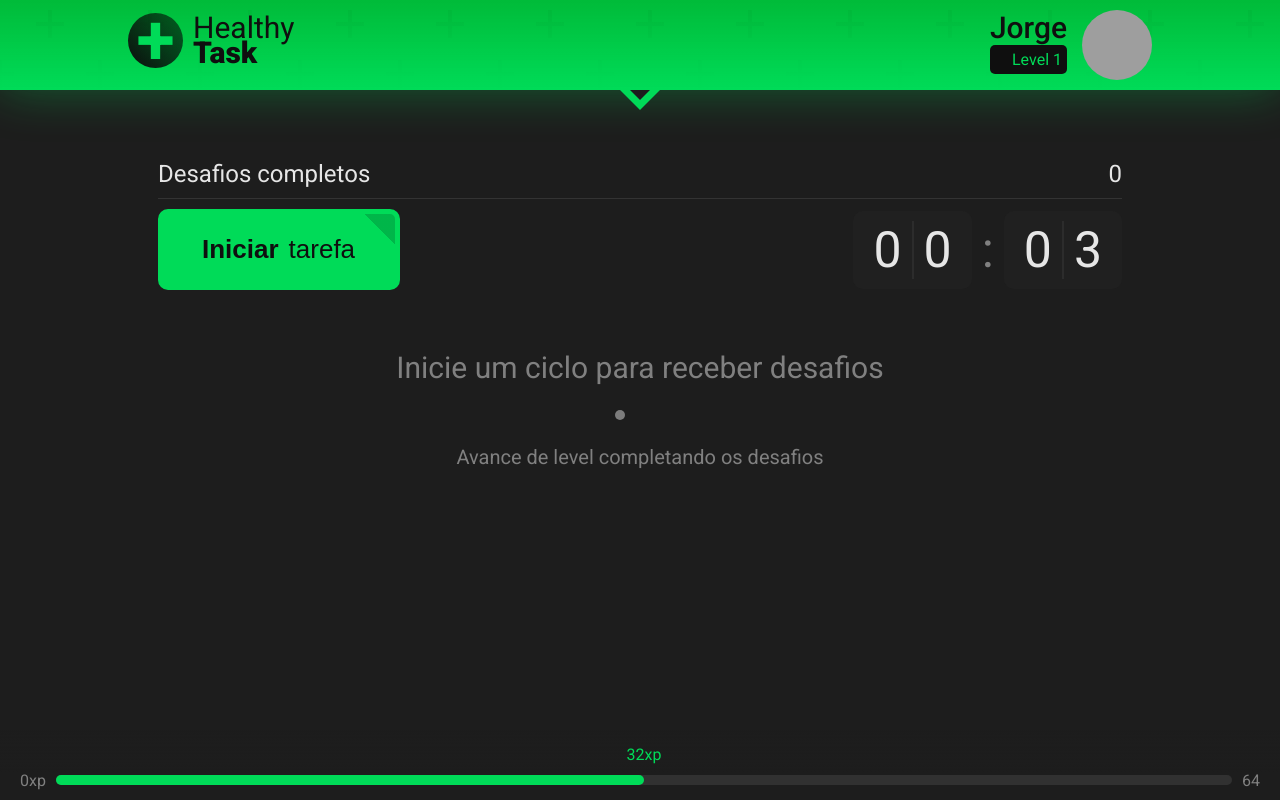
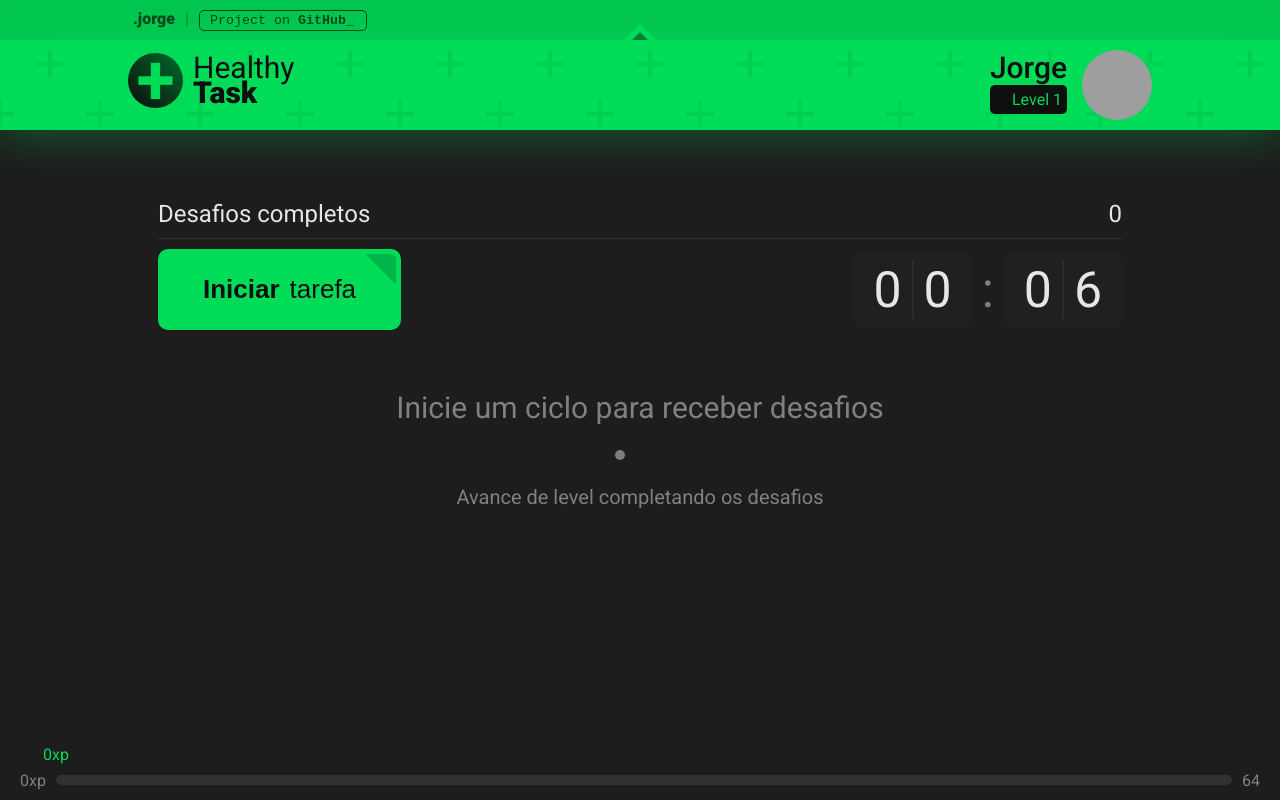
Before and after one commit to dotjorge/healthy-task, a Next.js app: page / in a window 1280 px wide. Built offline with nearby package versions, Linux system fonts and the light colour scheme; grey boxes are pictures that could not be loaded.

Commit message:
Cookies funcionando

```diff
--- a/src/components/Botao.tsx
+++ b/src/components/Botao.tsx
@@ -37,10 +37,12 @@ const IniciarTarefa = styled.button`
   &[data-teste="iniciar"] {
     &:before{
     content:'';
+    position:absolute;
     width:0;height:0;
     border:10px solid transparent;
     border-left:10px solid var(--cor);
-    margin-right:-21px;
+    //margin-right:-21px;
+    left:10px;
     opacity:0;
     transition:.2s ease;
     }
@@ -60,20 +62,22 @@ const IniciarTarefa = styled.button`
     content:'';
     position:absolute;
     width:100%;height:100%;
-    left:0;right:0;
+    left:0;
     border-radius:10px;
     box-shadow:0 0 0px var(--corBg);
     opacity:.4;
     transition:.2s ease;
+    z-index:-1;
   }
 
   &:not(:disabled):hover::before{
-    margin-right:0;
+    //margin-right:0;
+    left:20px;
     opacity:1;
 
   }
   &:not(:disabled):hover:after{
-    box-shadow:-5px 5px 20px var(--corBg);
+    box-shadow:0 0 25px var(--corBg);
   }
 
 
--- /dev/null
+++ b/src/components/Dotjorge.tsx
@@ -0,0 +1,125 @@
+import styled from 'styled-components'
+
+
+const Fundo = styled.div`
+    position:relative;
+    background:rgba(0,0,0,.1);
+    display:flex;
+    justify-content:center;
+    align-items:center;
+    height:40px;
+    padding:0 10px;
+    color:black;
+
+    &:before{
+        content:'';
+        position:absolute;
+        width:100%;
+        height:100%;
+        background:var(--verde);
+        z-index:-1;
+    }
+
+    //pega a primeira div
+    & > div:first-child{
+        width:100%;
+        max-width:1024px;
+        display:flex;
+
+        opacity:.7;
+
+        & > span{
+            margin:0 10px;
+            opacity:.5;
+        }
+
+        @media only screen and (max-width: 800px) {
+            & {
+            display:flex;
+            justify-content:space-between;
+            }
+
+            & > span{
+            display:none;
+            }
+        }
+    }
+`
+
+const Logo = styled.div`
+    font-weight:900;
+    margin-left:5px;
+    transition: .2s ease transform;
+
+
+    &:before{
+        content:'.';
+    }
+
+    &:hover{
+        transform:scale(1.1);
+    }
+
+`
+
+const Botao = styled.button`
+    font-family:monospace;
+    color:black;
+    background:rgba(0,0,0,0);
+    border:1px solid black;
+    outline:none;
+    border-radius:5px;
+    padding:2px 8px;
+    cursor:pointer;
+
+    &:before{
+        content:'>';
+        font-weight:bold;
+        margin-right:-6px;
+        opacity:0;
+        transition:.2s ease all;
+    }
+
+    &:after{
+        content:'_';
+        font-weight:bold;
+        margin-right:4px;
+        animation:piscar 1s ease forwards infinite;
+
+
+        @keyframes piscar{
+            0%{opacity:0;}
+            30%{opacity:0;}
+            50%{opacity:1;}
+            70%{opacity:0;}
+            100%{opacity:0;}
+        }
+    }
+
+    &:active{
+        background:rgba(255,255,255,.1);
+    }
+
+    &:hover:before{
+        margin-right:4px;
+        opacity:1;
+    }
+`
+
+export default function Dotjorge({...props}){
+    return(
+        <>
+            <Fundo {...props}>
+                <div>
+                    <a href="https://github.com/dotjorge" target="_blank">
+                        <Logo>jorge</Logo>
+                    </a>
+                    <span> | </span>
+                    <a href="https://github.com/dotjorge" target="_blank">
+                    <Botao>Project on <b>GitHub</b></Botao>
+                    </a>
+                </div>
+            </Fundo>
+        </>
+    );
+  };
--- a/src/components/Index.tsx
+++ b/src/components/Index.tsx
@@ -6,6 +6,7 @@ import Botao from "./Botao";
 import Contador from "./Contador";
 import Corpo from "./Corpo";
 import Desafio, { InicieUmCiclo, CarregandoDesafio, DarDesafio } from "./Desafios";
+import Dotjorge from "./Dotjorge";
 import Fundo from "./Fundo";
 import Topo from "./Topo";
 
@@ -24,6 +25,7 @@ export default function Index({}){
     return(
         <>
             <Fundo className={colors}>
+                <Dotjorge/>
                 <Topo level={level}></Topo>
 
                 <Corpo style={{ flexDirection: isActive === true || desafioAtivo != null ? 'column-reverse' : ''}}>
--- /dev/null
+++ b/src/components/ModalNivelUp.tsx
@@ -0,0 +1,130 @@
+import styled from 'styled-components'
+
+
+const Fundo = styled.div`
+
+    position:absolute;
+    width:100%;
+    height:100%;
+    backdrop-filter:blur(5px);
+
+    //Fundo
+    &:before{
+        content:'';
+        width:100%;
+        height:100%;
+        position:absolute;
+        background:var(--bg);
+        opacity:.8;
+        z-index:-1;
+    }
+
+    display:flex;
+    align-items:center;
+    justify-content:center;
+    color:var(--branco);
+    letter-spacing:1px;
+
+    div{
+        position:relative;
+        width:100%;
+        max-width:400px;
+
+        border-radius:25px;
+        display:flex;
+        flex-direction:column;
+        align-items:center;
+        padding:20px;
+
+
+    }
+
+    button{
+        position:relative;
+        margin-top:50px;
+        font-size:25px;
+        font-weight:900;
+        padding:5px 20px;
+        border:none;
+        background:var(--verde);
+        border-radius:5px;
+        color:var(--preto);
+        cursor:pointer;
+        outline:none;
+        transition:.1s ease;
+        display:inline-flex;
+        align-items:center;
+        justify-content:center;
+        opacity:.8;
+
+        &:before{
+            content:'<';
+            color:var(--preto);
+            margin-right:10px;
+            opacity:0;
+            transform:translateX(10px);
+            transition:.2s ease;
+        }
+
+        &:after{
+            content:'';
+            width:100%;
+            height:100%;
+            position:absolute;
+            border-radius:5px;
+            box-shadow:0 0 0px var(--verde);
+            transition:.2s ease;
+            z-index:-1;
+            opacity:.4;
+
+        }
+        &:hover{
+            opacity:1;
+            &:before{
+                opacity:.5;
+                transform:translateX(0);
+            }
+
+            &:after{
+                box-shadow:0 0 20px var(--verde);
+            }
+
+        }
+    }
+
+    h1{
+        font-size:150px;
+        margin:0;
+        color:var(--verde);
+        display:flex;
+        align-items:center;
+        justify-content:center;
+    }
+    h2{
+        margin:0;
+    }
+
+    display:none;
+`
+
+
+export default function ModalNivelUp({...props}){
+    return(
+        <>
+            <Fundo {...props}>
+                <div>
+                    <h1>
+                       2
+                    </h1>
+                    <h2>
+                        Parabéns!
+                    </h2>
+                    <span>
+                        Você alcançou um novo nível.
+                    </span>
+                    <button> Voltar </button>
+                </div>
+            </Fundo>
+        </>
+    );
+  };
--- a/src/components/Topo.tsx
+++ b/src/components/Topo.tsx
@@ -10,7 +10,6 @@ const Tudo = styled.div`
   transition:1s ease background;
 
   max-height:var(--ocultarTopo);
-  background:var(--verde);
 
   //Pattern
   background-color: var(--verde);
@@ -35,7 +34,7 @@ const BoxShadow = styled.div`
   overflow:hidden;
   z-index:-1;
   box-shadow:0 0 50px var(--verde);
-  opacity:.35;
+  opacity:.4;
 `
 
 const Padrao = styled.div`
@@ -61,6 +60,10 @@ const Padrao = styled.div`
       100%{transform:translateY(0)}
     }
   }
+
+
+  //Degrade do topo
+  /*
   &:after{
     content:'';
     position:absolute;
@@ -68,6 +71,7 @@ const Padrao = styled.div`
     left:0;top:0;
     background:linear-gradient(var(--fadeTop),var(--verde))no-repeat;
   }
+  */
 
 `
 
@@ -98,6 +102,38 @@ const Setas = styled.div`
     bottom:calc(var(--tamanho) - var(--tamanho) - var(--tamanho) - var(--tamanho) + 0px);
 
     transition:1s ease border;
+  }
+`
+
+const SetaCima = styled.div`
+  &:before{
+    content:'';
+    width:0;
+    height:0;
+    --tamanho:16px;
+    border:var(--tamanho) solid transparent;
+    border-bottom:var(--tamanho) solid var(--verde);
+    position:absolute;
+    left:calc(50% - var(--tamanho));
+    top:calc(var(--tamanho) - var(--tamanho) - var(--tamanho) - var(--tamanho));
+
+    transition:1s ease border;
+
+  }
+
+  &:after{
+    content:'';
+    width:0;
+    height:0;
+    --tamanho:8px;
+    border:var(--tamanho) solid transparent;
+    border-bottom:var(--tamanho) solid var(--setaCinza);
+    position:absolute;
+    left:calc(50% - var(--tamanho));
+    top:calc(var(--tamanho) - var(--tamanho) - var(--tamanho) - var(--tamanho) + 0px);
+
+    transition:1s ease border;
+    opacity:.5;
   }
 `
 
@@ -190,18 +226,16 @@ const Logo = styled.div`
   & > div{
     width:150px;
     @media only screen and (max-width: 600px) {
-    & {
-      display:none;
+      & {
+        display:none;
+      }
     }
-  }
   }
 
   div div:last-child{
     font-weight:900;
     margin-top:-10px;
   }
-
-
 `
 
 const UserInfo = styled.div`
@@ -237,12 +271,13 @@ const UserInfo = styled.div`
 `
 
 export default function Topo({level,...props}){
+
     return(
         <>
             <Tudo className={'animarCaindo'} {...props}>
               <BoxShadow/>
               <Padrao/>
-              <Setas/>
+              <SetaCima/>
               <Elemento>
               <BemVindo>
                   <div>#Bem</div>
@@ -275,13 +310,3 @@ export default function Topo({level,...props}){
         </>
     );
   };
-
-/*
-export default function AlternativesForm({children,corFundo,...props}){
-    return(
-    <>
-    <AlternativesFormDiv corFundo_={corFundo} {...props}>{children}</AlternativesFormDiv>
-    </>
-    );
-  };
-  */
--- a/src/contextos/ContadorContexto.tsx
+++ b/src/contextos/ContadorContexto.tsx
@@ -30,7 +30,7 @@ export function ContadorProvider({ children }: ContadorProviderProps){
     const [isActive, setActive] = useState(false);
     const [hasFinished, setHasFinished] = useState(false);
 
-    const countdownMinutes = 0.05;
+    const countdownMinutes = 0.1;
     const [time, setTime] = useState(countdownMinutes * 60);
     const minutes = Math.floor(time / 60);
     const seconds = time % 60;
@@ -60,12 +60,12 @@ export function ContadorProvider({ children }: ContadorProviderProps){
     if(isActive && time > 0){
         countdownTimeout = setTimeout(() =>{
         setTime(time - 1);
-        console.log("minuteLeft: "+minuteLeft);
+        console.log("secondRight: "+secondRight);
     }, 1000);
 
         //Perto de acabar
-        if(Number(minuteLeft) < 1){
-        //setColors('orange');
+        if(Number(secondRight) < 4){
+        setColors('orange');
         }
 
     }
--- a/src/contextos/DesafiosContexto.tsx
+++ b/src/contextos/DesafiosContexto.tsx
@@ -1,6 +1,7 @@
-import { createContext, ReactNode, useEffect, useState } from 'react';
+import React, { createContext, ReactNode, useEffect, useState } from 'react';
 import desafios from '../../desafios.json';
 import Cookies from 'js-cookie';
+import ModalNivelUp from '../components/ModalNivelUp';
 
 interface Desafios {
     type: 'body' | 'eye';
@@ -22,19 +23,24 @@ interface DesafiosContextoProps {
 
 interface DesafiosProviderProps {
     children: ReactNode;
+    level: number;
+    nivel: number;
+    xpAtual: number;
+    desafiosCompletos: number;
 }
 
 export const DesafiosContexto = createContext({} as DesafiosContextoProps );
 
-export function DesafiosProvider({ children }: DesafiosProviderProps){
+export function DesafiosProvider({ children, nivel, ...rest }: DesafiosProviderProps){
 
-    const [level, setLevel] = useState(1);
-    const [xpAtual, setXpAtual] = useState(32);
-    const [desafiosCompletos, setDesafiosCompletos] = useState(0);
+    const [level, setLevel] = useState(rest.level ?? 1);
+    const [xpAtual, setXpAtual] = useState(rest.xpAtual ?? 0);
+    const [desafiosCompletos, setDesafiosCompletos] = useState(rest.desafiosCompletos ?? 0);
     const [desafioAtivo, setDesafioAtual] = useState(null);
 
     const xpParaUpar = Math.pow((level + 1) * 4, 2);
 
+    //console.log("...rest:\nlevel: " + rest.level + "\n xpAtual: " + rest.xpAtual + "\nDesafiosCompletos: " + rest.desafiosCompletos);
 
     //Notificaçao
     useEffect(() =>{
@@ -42,13 +48,13 @@ export function DesafiosProvider({ children }: DesafiosProviderProps){
     },[])
 
     //Cookies
-    /*
     useEffect(() => {
         Cookies.set('level', String(level));
         Cookies.set('xpAtual', String(xpAtual));
         Cookies.set('desafiosCompletos', String(desafiosCompletos));
-      }, [level, xpAtual, desafiosCompletos])
-      */
+        console.log("> Salvando cookies:\nlevel: " + level + "\nxpAtual: " + xpAtual + "\ndesafiosCompletos: " + desafiosCompletos);
+  }, [level, xpAtual, desafiosCompletos])
+
 
     function subirNivel(){
         setLevel(level + 1);
@@ -101,13 +107,6 @@ export function DesafiosProvider({ children }: DesafiosProviderProps){
         setXpAtual(xpFinal);
         setDesafioAtual(null);
         setDesafiosCompletos(desafiosCompletos + 1);
-
-
-        //Cookies
-        Cookies.set('level', String(level));
-        Cookies.set('xpAtual', String(xpAtual));
-        Cookies.set('desafiosCompletos', String(desafiosCompletos));
-
     }
 
     return(
@@ -123,6 +122,7 @@ export function DesafiosProvider({ children }: DesafiosProviderProps){
             completarDesafio
             }}>
             {children}
+            <ModalNivelUp/>
         </DesafiosContexto.Provider>
     );
 }
--- a/src/pages/_app.tsx
+++ b/src/pages/_app.tsx
@@ -1,11 +1,18 @@
 import '../styles/styles.css'
 import { DesafiosProvider } from '../contextos/DesafiosContexto';
 import { ContadorProvider } from '../contextos/ContadorContexto';
+import React from 'react';
+import Head from 'next/head';
 
 function MyApp({ Component, pageProps }) {
 
   return (
-          <Component {...pageProps} />
+          <>
+            <Head>
+              <meta name="viewport" content= "width=device-width, user-scalable=no"/>
+            </Head>
+            <Component {...pageProps} />
+          </>
   )
 }
 
--- a/src/pages/_document.tsx
+++ b/src/pages/_document.tsx
@@ -6,12 +6,9 @@ export default class MyDocument extends Document {
         return (
             <Html>
                 <Head>
-                    <meta name="viewport" content= "width=device-width, user-scalable=no"/>
                     <link rel="icon" href="favicon.png" type="image/png" sizes="64x64"/>
                     <link rel="preconnect" href="https://fonts.gstatic.com"/>
                     <link href="https://fonts.googleapis.com/css2?family=Roboto:wght@100;300;400;500;700;900&display=swap" rel="stylesheet"/>
-
-
                 </Head>
                 <body>
                     <Main />
--- a/src/pages/index.tsx
+++ b/src/pages/index.tsx
@@ -1,29 +1,30 @@
 import React, { useState, useEffect } from 'react';
-import BarraXP from "../components/BarraXP";
-import Botao from '../components/Botao';
-import Corpo from "../components/Corpo";
-import Fundo from "../components/Fundo";
-import Topo from "../components/Topo";
-import Desafio, { CarregandoDesafio, DarDesafio, InicieUmCiclo } from "../components/Desafios";
 import Head from 'next/head'
-import Contador from '../components/Contador';
 
-
-//Contexto
-import { useContext } from 'react'
-
-import { ContadorContexto, ContadorProvider } from '../contextos/ContadorContexto';
-import { DesafiosContexto, DesafiosProvider } from '../contextos/DesafiosContexto';
+import { ContadorProvider } from '../contextos/ContadorContexto';
+import { DesafiosProvider } from '../contextos/DesafiosContexto';
 import Index from '../components/Index';
 
+import {GetServerSideProps} from 'next';
 
+interface  indexProps{
+  level: number;
+  xpAtual: number;
+  desafiosCompletos: number;
+}
 
+export default function Home(props: indexProps) {
 
-export default function Home() {
+  console.log(props);
 
   return (
     <>
-      <DesafiosProvider>
+      <DesafiosProvider
+      nivel={props.level}
+      level={props.level}
+      xpAtual={props.xpAtual}
+      desafiosCompletos={props.desafiosCompletos}
+      >
         <ContadorProvider>
 
           <Head>
@@ -38,3 +39,14 @@ export default function Home() {
     </>
   )
 }
+
+export const getServerSideProps: GetServerSideProps = async (ctx) => {
+  const {  level, xpAtual, desafiosCompletos } = ctx.req.cookies;
+  return {
+    props:{
+      level: Number(level),
+      xpAtual: Number(xpAtual),
+      desafiosCompletos: Number(desafiosCompletos)
+    }
+  }
+}
```
